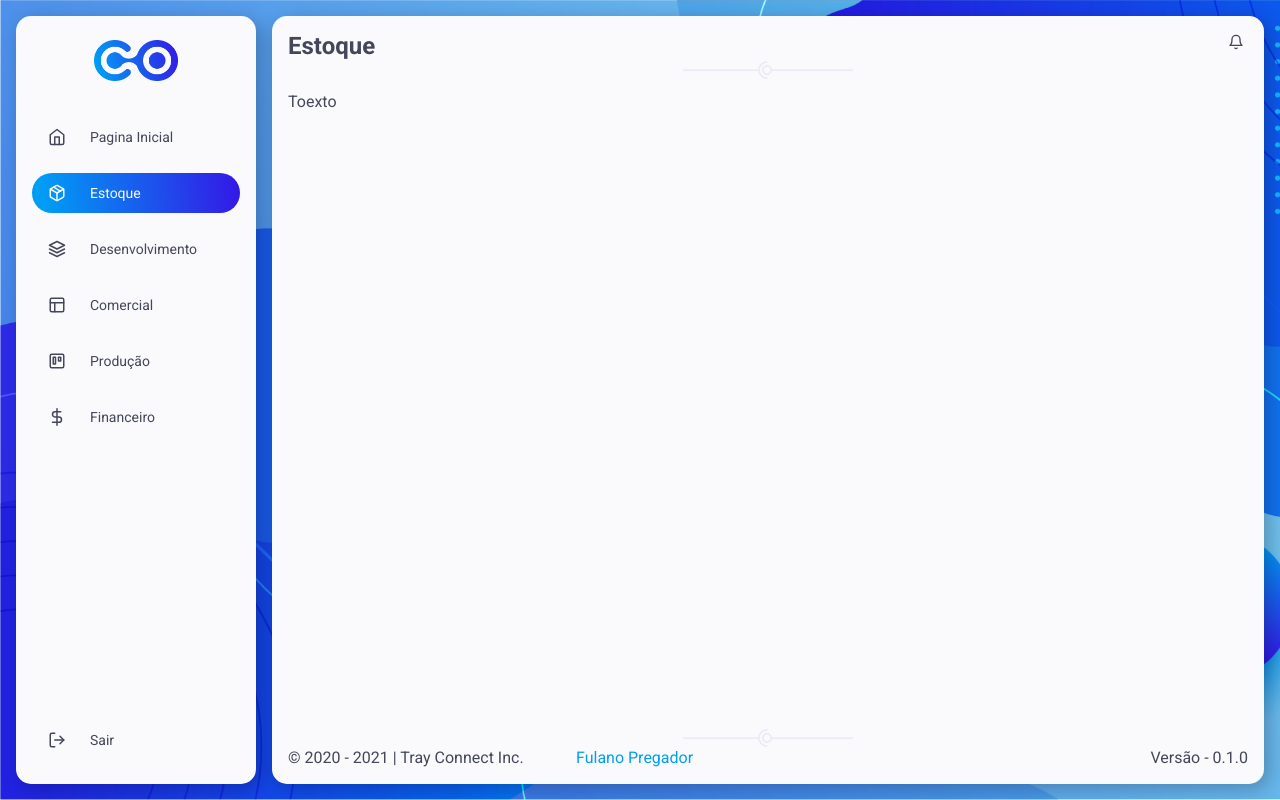
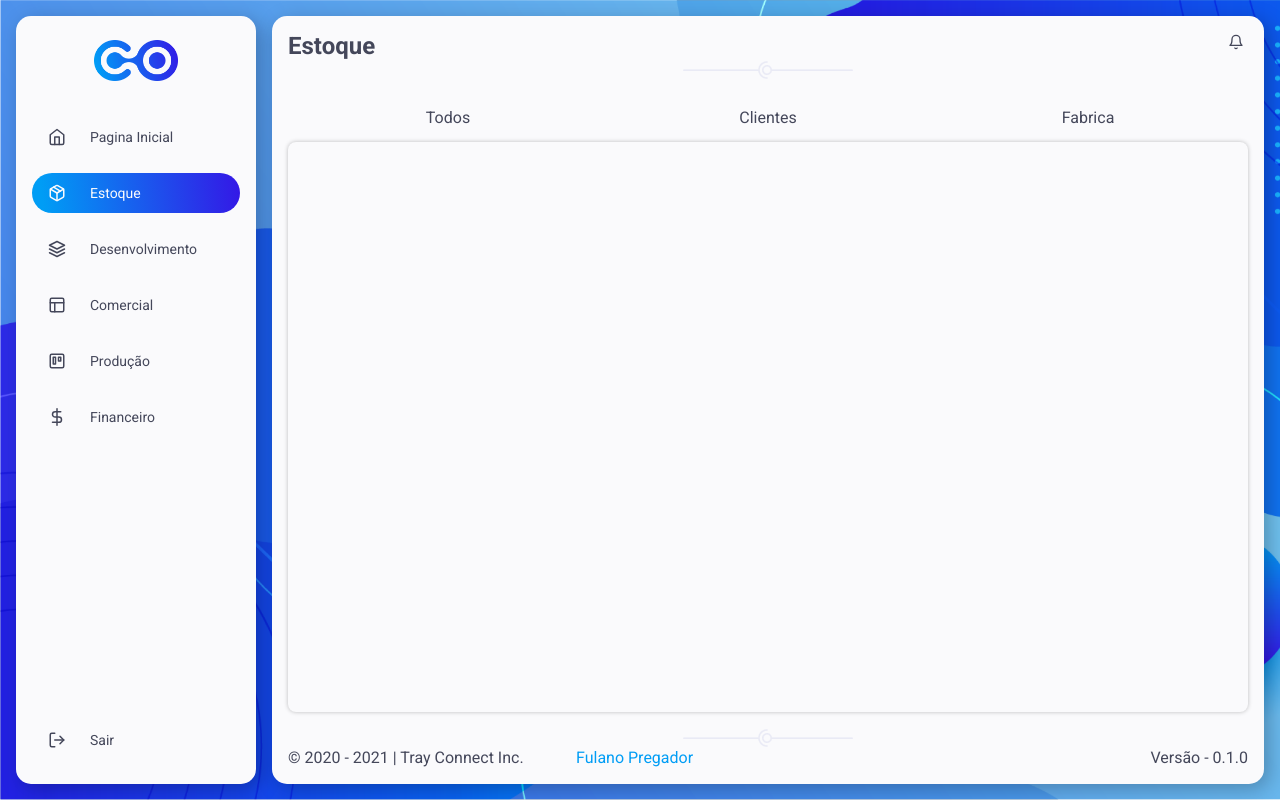
Before and after one commit to carlosadr/tray-connect, a React (Create React App) app in the folder web-application/: page /storage in a window 1280 px wide. Built offline with nearby package versions, Linux system fonts and the light colour scheme.

Commit message:
[ Add ] Components extras Tab;

```diff
--- a/web-application/src/components/Footer/styles.css
+++ b/web-application/src/components/Footer/styles.css
@@ -7,6 +7,7 @@
     justify-content: space-between;
     width: 100%;
     max-height: 40px;
+    margin-top: 16px;
 }
 
 .container-footer .container-left {
--- /dev/null
+++ b/web-application/src/components/TabButton/index.js
@@ -0,0 +1,44 @@
+import React from 'react';
+
+import './styles.css';
+
+function TabButton({
+    text
+}) {
+
+    function openPage( pageName, element ) {
+
+        // Hide all elements with class="tabcontent" by default */
+        let i, tabcontent, tablinks;
+
+        tabcontent = document.getElementsByClassName("contant-tabs");
+        for ( i = 0; i < tabcontent.length; i++) {
+            tabcontent[i].style.display = "none";
+        }
+
+        // Remove the background color of all tablinks/buttons
+        tablinks = document.getElementsByClassName("tab-button");
+        for (i = 0; i < tablinks.length; i++) {
+            tablinks[i].style.color = "#C5C8D9"
+            tablinks[i].style.borderBottom = "none";
+        }
+
+        // Show the specific tab content
+        document.getElementById(pageName).style.display = "flex";
+
+        element.style.color = "#009DF5";
+        element.style.borderBottom = "solid 2px #009DF5";
+    }
+
+    return (
+        <>
+            <div className="container-tab-button">
+                <button className="tab-button" onClick={ e => openPage( text, e.target ) } >
+                    { text }
+                </button>
+            </div>
+        </>
+    )
+}
+
+export default TabButton;
--- /dev/null
+++ b/web-application/src/components/TabButton/styles.css
@@ -0,0 +1,28 @@
+.container-tab-button {
+    display: flex;
+    flex: 1;
+    padding: 0 20px;
+    height: 100%;
+}
+
+.container-tab-button .tab-button {
+    display: flex;
+    flex: 1;
+    height: 100%;
+    color: #44475A;
+    background: none;
+    border: none;
+
+    align-items: center;
+    text-align: center;
+    justify-content: center;
+
+    transition: linear 0.2s;
+}
+
+.container-tab-button .tab-button:hover {
+    color: #009DF5 !important;
+    cursor: pointer;
+
+    transition: linear 0.2s;
+}
--- /dev/null
+++ b/web-application/src/components/TabContant/index.js
@@ -0,0 +1,15 @@
+import React from 'react'
+
+import './styles.css'
+
+function TabContant({ id, children }) {
+    return (
+        <>
+            <div id={ id } className="contant-tabs">
+                { children }
+            </div>
+        </>
+    )
+}
+
+export default TabContant;
--- /dev/null
+++ b/web-application/src/components/TabContant/styles.css
@@ -0,0 +1,8 @@
+.contant-tabs {
+    display: none;
+    flex: 1;
+    width: 100%;
+    height: 100%;
+    align-items: center;
+    justify-content: center;
+}
--- /dev/null
+++ b/web-application/src/components/TabsContainer/index.js
@@ -0,0 +1,20 @@
+import React from 'react'
+
+import './styles.css'
+
+function TabsContainer({ renderButtons, children }) {
+    return (
+        <>
+            <div className="container-tabs">
+                <div className="container-buttons">
+                    { renderButtons }
+                </div>
+                <div className="container-contants">
+                    { children }
+                </div>
+            </div>
+        </>
+    )
+}
+
+export default TabsContainer;
--- /dev/null
+++ b/web-application/src/components/TabsContainer/styles.css
@@ -0,0 +1,26 @@
+.container-tabs {
+    display: flex;
+    flex: 1;
+    flex-direction: column;
+    width: 100%;
+    height: 100%;
+}
+
+.container-tabs .container-buttons {
+    display: flex;
+    flex: 1;
+    flex-direction: row;
+    align-items: center;
+    justify-content: center;
+    max-height: 50px;
+}
+
+.container-tabs .container-contants {
+    /* white */
+    background: #FAFAFC;
+
+    /* shadow-inputs */
+    box-shadow: 0px 0px 4px rgba(0, 0, 0, 0.25);
+
+    border-radius: 8px;
+}
--- a/web-application/src/pages/Application/Storage/index.js
+++ b/web-application/src/pages/Application/Storage/index.js
@@ -2,7 +2,10 @@ import React from 'react';
 
 import {
     Header,
-    Footer
+    Footer,
+    TabButton,
+    TabContant,
+    TabsContainer
 } from '../../../components';
 
 import './styles.css';
@@ -13,7 +16,31 @@ export default function Storage () {
             <Header title="Estoque" notfications={""} />
 
             <div className="contant-body">
-                Toexto
+                <TabsContainer
+                renderButtons={
+                    <>
+                        <TabButton text="Todos" />
+                        <TabButton text="Clientes" />
+                        <TabButton text="Fabrica" />
+                    </>
+                }>
+                    <TabContant id="Todos">
+                        <h1>
+                            TODOS ELEMENTOS
+                        </h1>
+                    </TabContant>
+                    <TabContant id="Clientes">
+                        <h1>
+                        CLIENTES
+                        </h1>
+                    </TabContant>
+                    <TabContant id="Fabrica">
+                        <h1>
+                        ESTOQUE de Fabrica
+                        </h1>
+                    </TabContant>
+                </TabsContainer>
+
             </div>
 
             <Footer user={"Fulano Pregador"} />
```
Also changed, not shown: web-application/src/components/index.js (+21 -8 lines).
